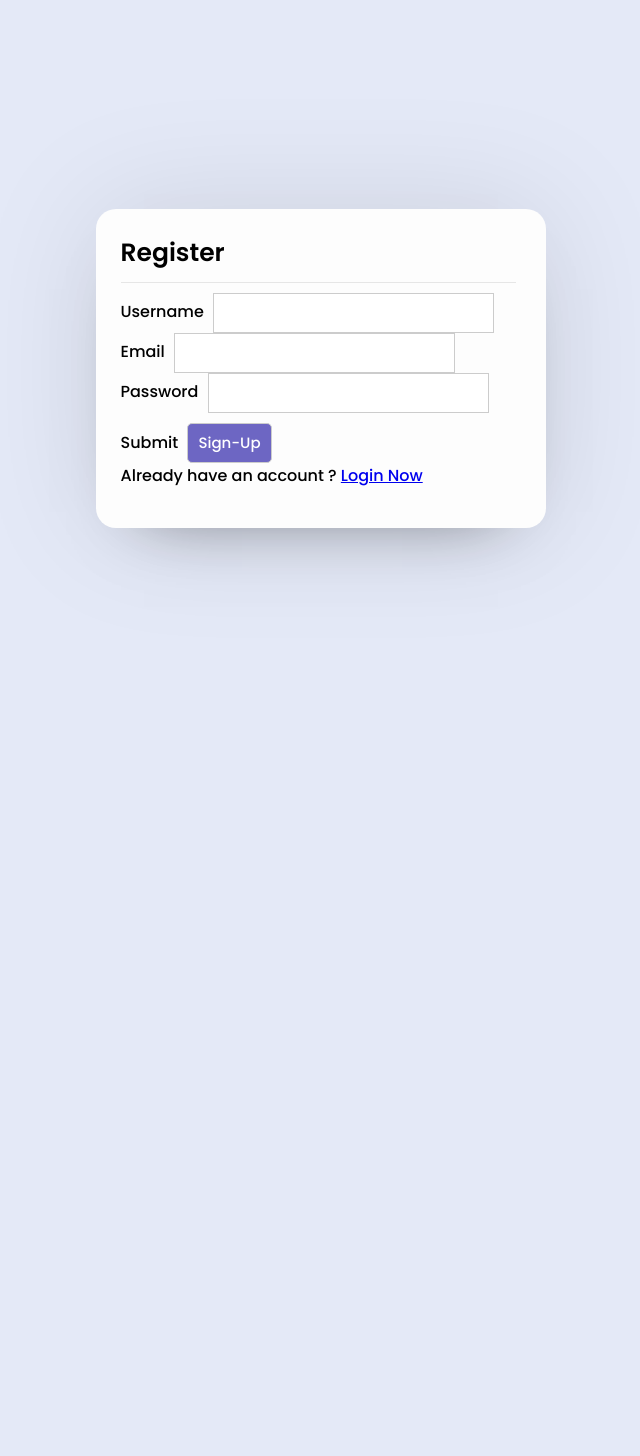
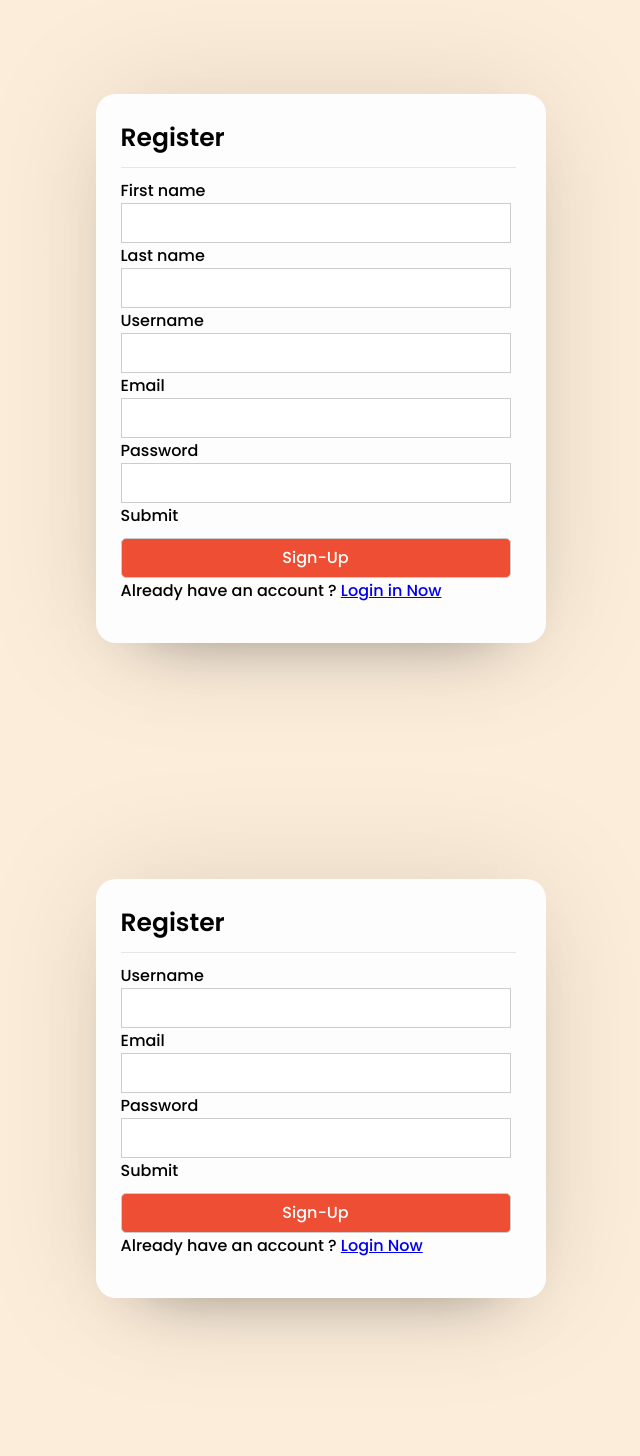
Before and after one commit to Mostafaaelbarbary/PetZone, a PHP site: page /register.php in a window 1280 px wide. Shown: the whole page, without its empty margins (316-956 px from the left). Before the commit the page ends 568 px from the top, so only its background shows below. Run offline with PHP 8.4, Linux system fonts and the light colour scheme.

Commit message:
Add files via upload

```diff
--- a/includes/dbh.inc.php
+++ b/includes/dbh.inc.php
@@ -10,4 +10,3 @@
 if(!$conn){
     die("Connection failed: " . mysqli_connect_error());
 }
-?>
--- a/signup.php
+++ b/signup.php
@@ -1,3 +1,60 @@
+<!DOCTYPE html>
+<html lang="en">
+<head>
+  <meta charset="UTF-8">
+  <meta name="viewport" content="width=device-width, initial-scale=1.0">
+  <link rel="stylesheet" href ="style/style.css">
+  <title>Register</title>
+
+
+<body>
+<div class ="container">
+        <div class = "box form-box">
+          <header>Register</header>
+          <form action="" method="post">
+
+          <div class="field input">
+            <label for="first name">First name</label>
+            <input type ="text" name = "first name" id="first name" required>
+          </div>
+
+          <div class="field input">
+            <label for="Last name">Last name</label>
+            <input type ="text" name = "Last name" id="Last name" required>
+          </div>
+
+
+           <div class="field input">
+            <label for="username">Username</label>
+            <input type ="text" name = "username" id="username" required>
+          </div>
+
+          <div class="field input">
+            <label for="email">Email</label>
+            <input type ="text" name = "email" id="email" required>
+         </div>
+
+            <div class="field input">
+              <label for="password"> Password  </label>
+              <input type ="password" name = "password" id="password" required>
+           </div>
+
+         <div class="field input">
+          <label for="submit">Submit</label>
+          <input type ="submit"class="btn" name = "submit" value="Sign-Up" required>
+       </div>
+
+       <div class=" links">
+        Already have an account ?  <a href="login.php"> Login in Now  </a>
+       </div>
+
+
+          </form>
+        </div>
+      </div>
+</body>
+</html>
+
 <?php
 include_once "includes/dbh.inc.php";
 ?>
@@ -16,7 +73,7 @@
     $result = mysqli_query($conn, $sql);
 
     if($result){
-    header("location:index.php");
+    header("location:login.php");
 
 
     }
--- a/style/style.css
+++ b/style/style.css
@@ -4,9 +4,10 @@
   margin-right:5px;
   box-sizing: border-box;
   font-family: 'Poppins',sans-serif;
+
 }
 body{
-  background: #e4e9f7;
+  background: #FCEDDA;
 }
 .container{
   display: flex;
@@ -43,15 +44,15 @@
 }
 .form-box form .input input{
     height: 40px;
-    width: 100%
-    font-size 16px;
+    width: 100%;
+    font-size: 16px;
     padding: 0 10px;
     border: 1px solid #ccc;
     outline: none;
 }
 .btn{
-  height:35px;
-  background: rgba(76,68,182,0.808);
+  height:5px;
+  background: #EE4E34;
   border: 0;
   border-radius: 5px;
   color: #fff;
```
Also changed, not shown: create-client.php (added, +42 -0 lines), create-patient.php (added, +57 -0 lines), login.php (+52 -16 lines).
